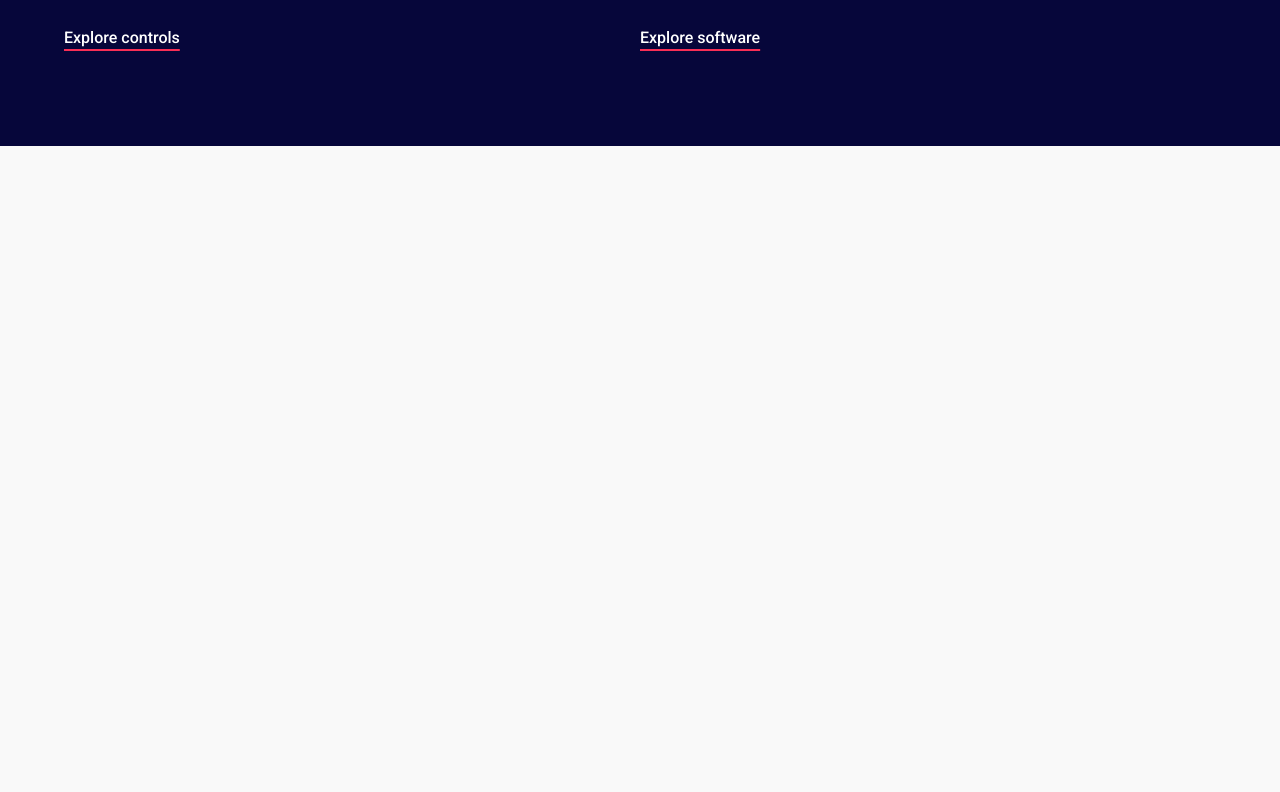
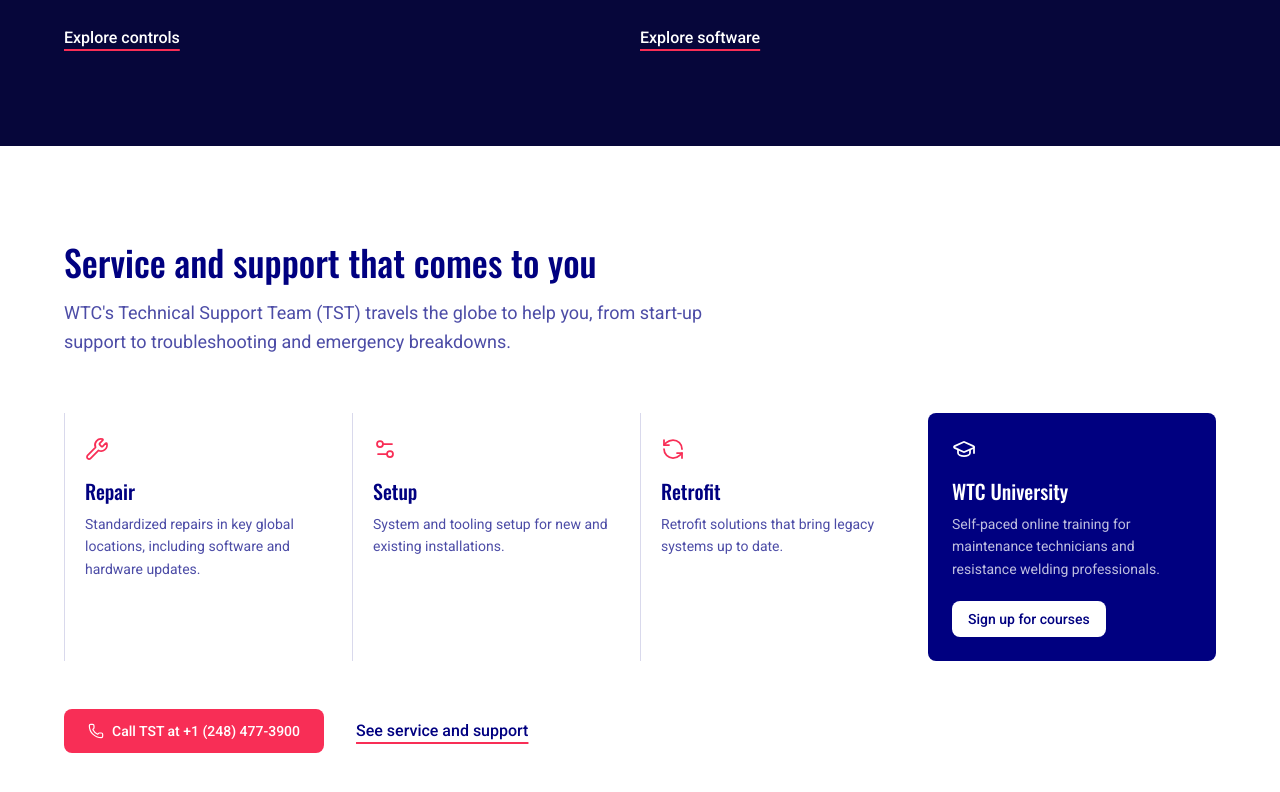
Before and after one commit to AbduTello/Welding_Tech_Corp_Assesment, a Next.js app: page / in a window 1280 px wide. Shown: the part 2142-2934 px from the top of the page. Before the commit the page ends 2288 px from the top, so only its background shows below. Built offline with nearby package versions, Linux system fonts and the light colour scheme.

Commit message:
feat/serivce and support section

```diff
--- /dev/null
+++ b/src/app/components/ServiceBand.tsx
@@ -0,0 +1,86 @@
+import { GraduationCap, Phone } from "lucide-react";
+
+import { PHONE } from "@/data/company";
+import { SERVICE_HREF } from "@/data/navigation";
+import { SERVICES, WTC_UNIVERSITY } from "@/data/services";
+
+const FOCUS =
+  "focus-visible:outline-2 focus-visible:outline-offset-2 focus-visible:outline-navy";
+
+export default function ServiceBand() {
+  return (
+    <section
+      aria-labelledby="service-heading"
+      className="bg-white px-4 py-16 text-navy sm:py-24"
+    >
+      <div className="mx-auto max-w-6xl">
+        <h2
+          id="service-heading"
+          className="max-w-2xl font-heading text-3xl font-medium sm:text-4xl"
+        >
+          Service and support that comes to you
+        </h2>
+        <p className="mt-4 max-w-2xl leading-relaxed text-pretty text-navy/70 sm:text-lg">
+          WTC&apos;s Technical Support Team (TST) travels the globe to help you,
+          from start-up support to troubleshooting and emergency breakdowns.
+        </p>
+
+        {/* Services sit three across from md up; at lg the University panel joins them as a fourth column */}
+        <div className="mt-10 grid gap-8 sm:mt-14 lg:grid-cols-4 lg:gap-0">
+          <ul className="grid gap-8 md:grid-cols-3 md:gap-0 lg:col-span-3">
+            {SERVICES.map(({ title, description, icon: Icon }) => (
+              <li
+                key={title}
+                className="border-l border-navy/15 pl-5 md:pr-6 lg:py-6"
+              >
+                <Icon
+                  className="size-6 text-brand"
+                  strokeWidth={1.75}
+                  aria-hidden
+                />
+                <h3 className="mt-4 font-heading text-xl font-medium">
+                  {title}
+                </h3>
+                <p className="mt-2 text-sm leading-relaxed text-navy/70">
+                  {description}
+                </p>
+              </li>
+            ))}
+          </ul>
+
+          <div className="flex flex-col items-start rounded-lg bg-navy p-6 text-white">
+            <GraduationCap className="size-6" strokeWidth={1.75} aria-hidden />
+            <h3 className="mt-4 font-heading text-xl font-medium">
+              {WTC_UNIVERSITY.title}
+            </h3>
+            <p className="mt-2 text-sm leading-relaxed text-white/75">
+              {WTC_UNIVERSITY.description}
+            </p>
+            <a
+              href={WTC_UNIVERSITY.href}
+              className="mt-5 rounded-lg bg-white px-4 py-2 text-sm font-medium text-navy transition-colors hover:bg-white/90 focus-visible:outline-2 focus-visible:outline-offset-2 focus-visible:outline-white"
+            >
+              {WTC_UNIVERSITY.cta}
+            </a>
+          </div>
+        </div>
+
+        <div className="mt-12 flex flex-col gap-4 sm:flex-row sm:items-center sm:gap-8">
+          <a
+            href={PHONE.href}
+            className={`inline-flex items-center justify-center gap-2 rounded-lg bg-brand px-6 py-3 text-sm font-medium text-white transition-colors hover:bg-brand/90 ${FOCUS}`}
+          >
+            <Phone className="size-4" strokeWidth={1.75} aria-hidden />
+            Call TST at {PHONE.display}
+          </a>
+          <a
+            href={SERVICE_HREF}
+            className={`font-medium underline decoration-brand decoration-2 underline-offset-[6px] transition-colors hover:text-brand ${FOCUS}`}
+          >
+            See service and support
+          </a>
+        </div>
+      </div>
+    </section>
+  );
+}
--- a/src/app/page.tsx
+++ b/src/app/page.tsx
@@ -1,6 +1,7 @@
 import CertificationsBand from "./components/CertificationsBand";
 import HeroVideo from "./components/HeroVideo";
 import ProductsBand from "./components/ProductsBand";
+import ServiceBand from "./components/ServiceBand";
 import TaglineBand from "./components/TaglineBand";
 
 export default function Home() {
@@ -10,6 +11,7 @@
       <TaglineBand />
       <CertificationsBand />
       <ProductsBand />
+      <ServiceBand />
     </main>
   );
 }
--- a/src/data/navigation.ts
+++ b/src/data/navigation.ts
@@ -6,14 +6,13 @@
 export const PRODUCTS_HREF =
   "https://www.weldtechcorp.com/products-solutions.html";
 
+export const SERVICE_HREF = "https://www.weldtechcorp.com/service-repairs.html";
+
 // The old link tree also had "Human Resources" and "Website Terms of Use" —
 // those are probably better off in the footer.
 export const NAV_LINKS: NavLink[] = [
   { label: "Products and Solutions", href: PRODUCTS_HREF },
-  {
-    label: "Service and Support",
-    href: "https://www.weldtechcorp.com/service-repairs.html",
-  },
+  { label: "Service and Support", href: SERVICE_HREF },
   {
     label: "Learning Center",
     href: "https://www.weldtechcorp.com/learning-center.html",
--- /dev/null
+++ b/src/data/services.ts
@@ -0,0 +1,36 @@
+import { RefreshCcw, Settings2, Wrench, type LucideIcon } from "lucide-react";
+
+export type Service = {
+  title: string;
+  description: string;
+  icon: LucideIcon;
+};
+
+// Copy adapted from the Service & Support block on weldtechcorp.com and
+// weldtechcorp.com/service-repairs.html
+export const SERVICES: Service[] = [
+  {
+    title: "Repair",
+    description:
+      "Standardized repairs in key global locations, including software and hardware updates.",
+    icon: Wrench,
+  },
+  {
+    title: "Setup",
+    description: "System and tooling setup for new and existing installations.",
+    icon: Settings2,
+  },
+  {
+    title: "Retrofit",
+    description: "Retrofit solutions that bring legacy systems up to date.",
+    icon: RefreshCcw,
+  },
+];
+
+export const WTC_UNIVERSITY = {
+  title: "WTC University",
+  description:
+    "Self-paced online training for maintenance technicians and resistance welding professionals.",
+  cta: "Sign up for courses",
+  href: "https://moodle.weldtechcorp.com",
+};
```
